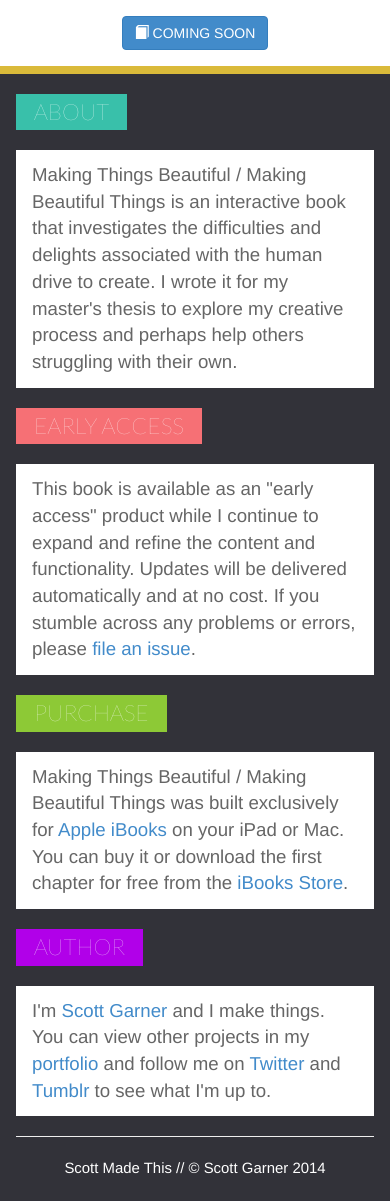
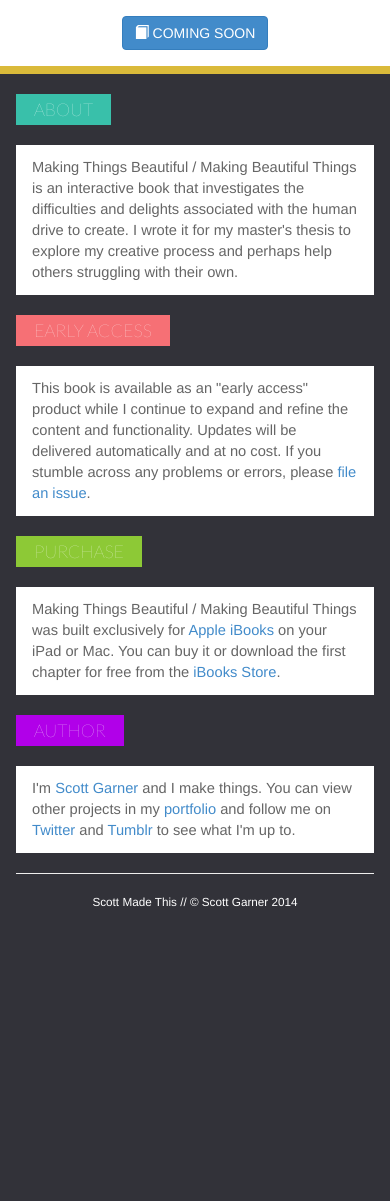
Before and after one commit to scottgarner/BeautifulThings, a Jekyll site: the page index.html, which Jekyll copies as it is, in a window 390 px wide. Shown: the part 309-1510 px from the top of the page. Built offline with Jekyll 4.4.1, drawn with Linux system fonts in a browser that asks for light colours; nearby versions of some CDN libraries; after the commit the page ends 1242 px from its top, so only the background shows below that.

Commit message:
CSS tweaks.

```diff
--- a/css/main.css
+++ b/css/main.css
@@ -78,6 +78,9 @@ footer a {
 }
 
 @media (max-width: 512px) {
+	body {
+		font-size: 11pt;;
+	}
 	#header {
 		height: auto;
 		padding-top: 16px;
```
